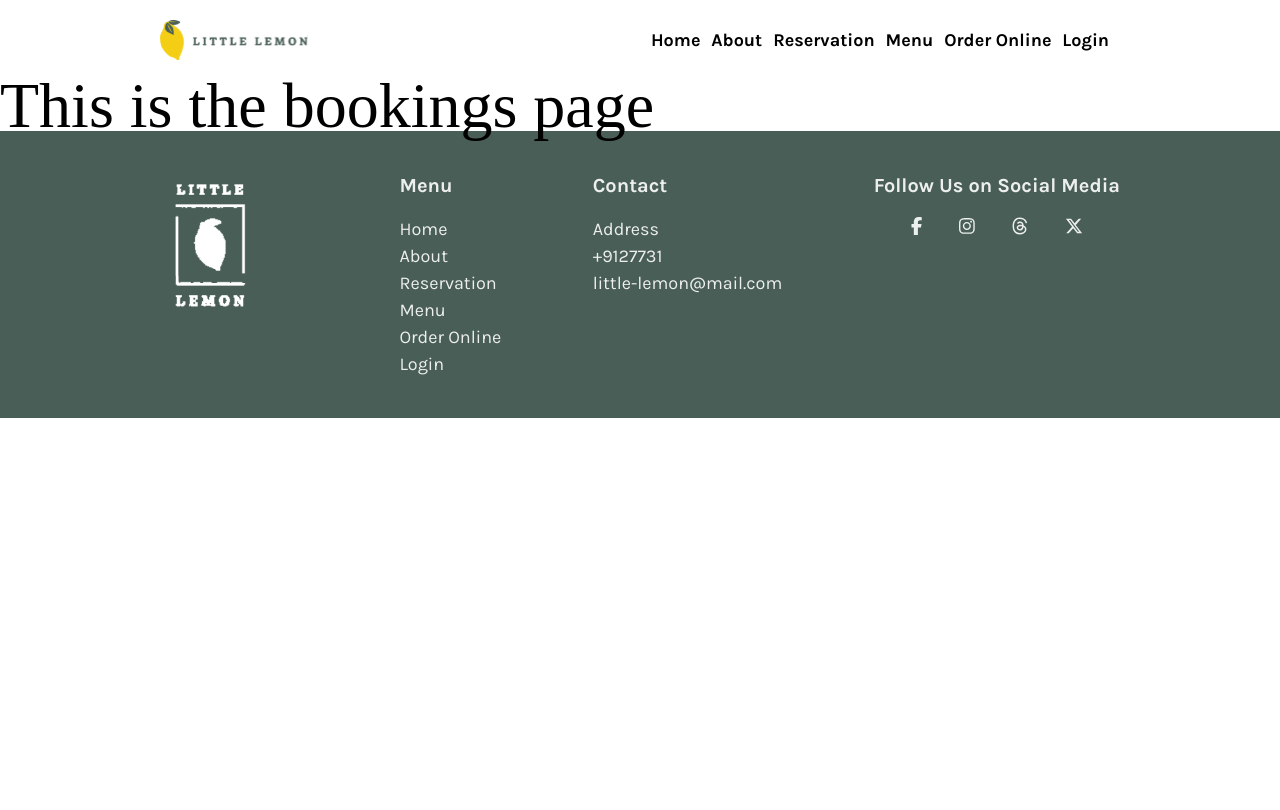
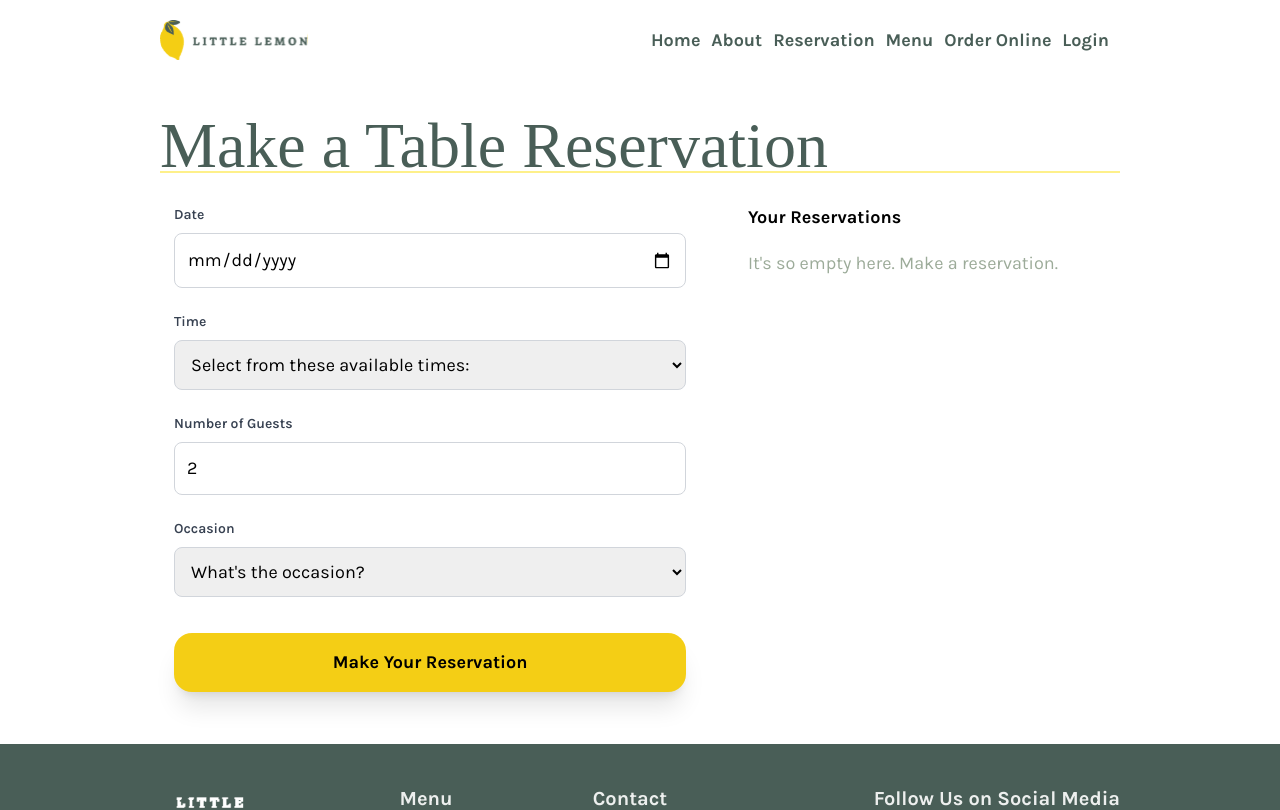
Before and after one commit to rafia-farooq/little-lemon, a React (Create React App) app: page /book-a-table in a window 1280 px wide. Shown: the top 810 px of the page. Built offline with nearby package versions, Linux system fonts and the light colour scheme; a web font is replaced by a local one.

Commit message:
added booking form and form validation using useState

```diff
--- a/src/Components/Home/Homepage.js
+++ b/src/Components/Home/Homepage.js
@@ -1,11 +1,17 @@
-import Main from './Main';
+import Hero from './Hero';
+import Menu from './Menu';
+import Testimonials from './Testimonials';
+import About from './About';
 
-function Homepage() {
-  return (
-    <>
-      <Main></Main>
-    </>
-  );
+const Homepage = () => {
+    return(
+        <main>
+            <Hero></Hero>
+            <Menu></Menu>
+            <Testimonials></Testimonials>
+            <About></About>
+        </main>
+    )
 }
 
 export default Homepage;
--- a/src/Components/Home/Main.js
+++ /dev/null
@@ -1,17 +0,0 @@
-import Hero from './Hero';
-import Menu from './Menu';
-import Testimonials from './Testimonials';
-import About from './About';
-
-const Main = () => {
-    return(
-        <main>
-            <Hero></Hero>
-            <Menu></Menu>
-            <Testimonials></Testimonials>
-            <About></About>
-        </main>
-    )
-}
-
-export default Main;
--- a/src/Components/Pages/Booking.js
+++ b/src/Components/Pages/Booking.js
@@ -1,6 +1,137 @@
+import { useState } from "react";
+import BookingForm from "./BookingForm";
+
 function Booking() {
+    // State to manage form values and errors
+    const [formData, setFormData] = useState({
+        date: '',
+        time: '',
+        guests: 2,
+        occasion: '',
+    });
+
+    // State to manage error messages
+    const [formErrors, setFormErrors] = useState({
+        time: '',
+        date: '',
+        guests: '',
+        occasion: '',
+    });
+
+    // Array for available times
+    const [availableTimes] = useState([
+        '5:00 PM',
+        '5:30 PM',
+        '6:00 PM',
+        '6:30 PM',
+        '7:00 PM',
+        '7:30 PM',
+        '8:00 PM',
+        '9:00 PM',
+        '10:00 PM',
+        '11:00 PM',
+    ]);
+
+    // Handle change for form elements
+    const handleChange = (e) => {
+        const { name, value } = e.target;
+        setFormData((prevData) => ({
+            ...prevData,
+            [name]: value,
+        }));
+
+        // Clear the error when the user changes the value
+        if (name === 'time' && value !== '') {
+            setFormErrors((prevErrors) => ({
+                ...prevErrors,
+                time: '',
+            }));
+        }
+        if (name === 'date' && value !== '') {
+            setFormErrors((prevErrors) => ({
+                ...prevErrors,
+                date: '',
+            }));
+        }
+        if (name === 'guests' && value !== '') {
+            setFormErrors((prevErrors) => ({
+                ...prevErrors,
+                guests: '',
+            }));
+        }
+        if (name === 'occasion' && value !== '') {
+            setFormErrors((prevErrors) => ({
+                ...prevErrors,
+                occasion: '',
+            }));
+        }
+    };
+
+    // Form validation before submission
+    const handleSubmit = (e) => {
+        e.preventDefault();
+
+        let errors = {};
+
+        // Validate the "time" field
+        if (!formData.time) {
+            errors.time = 'Select an available time';
+        }
+
+        // Validate the "date" field (ensure it's a future date)
+        if (!formData.date) {
+            errors.date = 'Date is required';
+        } else if (new Date(formData.date) <= new Date()) {
+            errors.date = 'Please choose a future date';
+        }
+
+        // Validate the "guests" field
+        if (!formData.guests || formData.guests < 1 || formData.guests > 15) {
+            errors.guests = 'Maximum guests allowed are 15';
+        }
+
+        // Validate the "occasion" field
+        if (!formData.occasion) {
+            errors.occasion = "You haven't picked the occasion";
+        }
+
+        // If there are errors, set them
+        if (Object.keys(errors).length > 0) {
+            setFormErrors(errors);
+        } else {
+            // Form submission logic goes here
+            console.log(formData);
+        }
+    };
+
     return (
-        <h1>This is the bookings page</h1>
-    )
-};
+        <>
+            <div className="about md:gap-7 w-3/4 my-10 mx-auto">
+                <header className="border-b-2 border-yellow-200">
+                    <h1>Make a Table Reservation</h1>
+                </header>
+                <main className="md:grid grid-cols-1 md:grid-cols-12 gap-12 mt-8">
+                    <div className="md:col-span-7">
+                        <BookingForm
+                            formData={formData}
+                            formErrors={formErrors}
+                            availableTimes={availableTimes}
+                            handleChange={handleChange}
+                            handleSubmit={handleSubmit}
+                        />
+                    </div>
+                    <div className="md:col-span-5 mt-14 md:mt-0">
+                        <h4 id="your-reservations" className="capitalize">
+                            Your Reservations
+                        </h4>
+                        <p className="mt-5 text-[#9cab99]">
+                            {formData.date ? `Reservation on ${formData.date} at ${formData.time}` : "It's so empty here. Make a reservation."}
+                        </p>
+                    </div>
+                </main>
+            </div>
+        </>
+    );
+}
+
 export default Booking;
--- /dev/null
+++ b/src/Components/Pages/BookingForm.js
@@ -0,0 +1,96 @@
+function BookingForm({ formData, formErrors, availableTimes, handleChange, handleSubmit }) {
+    return (
+        <form className="space-y-6 max-w-lg mx-auto" onSubmit={handleSubmit}>
+            {/* Date Field */}
+            <div className="space-y-2">
+                <label htmlFor="date" className="block text-sm font-semibold text-gray-700">
+                    Date
+                </label>
+                <input
+                    type="date"
+                    id="date"
+                    name="date"
+                    value={formData.date}
+                    onChange={handleChange}
+                    className="w-full p-3 border border-gray-300 rounded-lg focus:outline-none focus:ring-1 focus:ring-yellow-300"
+                />
+                {formErrors.date && <span className="text-red-500 text-sm">{formErrors.date}</span>}
+            </div>
+
+            {/* Time Field */}
+            <div className="space-y-2">
+                <label htmlFor="time" className="block text-sm font-semibold text-gray-700">
+                    Time
+                </label>
+                <select
+                    id="time"
+                    name="time"
+                    value={formData.time}
+                    onChange={handleChange}
+                    className="w-full p-3 border border-gray-300 rounded-lg focus:outline-none focus:ring-1 focus:ring-yellow-300"
+                >
+                    <option value="">Select from these available times:</option>
+                    {availableTimes.map((time, index) => (
+                        <option key={index} value={time}>
+                            {time}
+                        </option>
+                    ))}
+                </select>
+                {formErrors.time && (
+                    <span className="formError text-red-500 text-sm">{formErrors.time}</span>
+                )}
+            </div>
+
+            {/* Guests Field */}
+            <div className="space-y-2">
+                <label htmlFor="guests" className="block text-sm font-semibold text-gray-700">
+                    Number of Guests
+                </label>
+                <input
+                    type="number"
+                    id="guests"
+                    name="guests"
+                    value={formData.guests}
+                    onChange={handleChange}
+                    min="1"
+                    max="15"
+                    className="w-full p-3 border border-gray-300 rounded-lg focus:outline-none focus:ring-1 focus:ring-yellow-300"
+                />
+                {formErrors.guests && <span className="text-red-500 text-sm">{formErrors.guests}</span>}
+            </div>
+
+            {/* Occasion Field */}
+            <div className="space-y-2">
+                <label htmlFor="occasion" className="block text-sm font-semibold text-gray-700">
+                    Occasion
+                </label>
+                <select
+                    id="occasion"
+                    name="occasion"
+                    value={formData.occasion}
+                    onChange={handleChange}
+                    className="w-full p-3 border border-gray-300 rounded-lg focus:outline-none focus:ring-1 focus:ring-yellow-300"
+                >
+                    <option value="">What's the occasion?</option>
+                    <option value="Party">Party</option>
+                    <option value="Casual">Casual</option>
+                    <option value="Anniversary">Anniversary</option>
+                </select>
+                {formErrors.occasion && (
+                    <span className="formError text-red-500 text-sm">{formErrors.occasion}</span>
+                )}
+            </div>
+
+            {/* Submit Button */}
+            <div>
+                <input
+                    type="submit"
+                    value="Make Your Reservation"
+                    className="button hover:!bg-[#ffe252] shadow-xl my-3 w-full"
+                />
+            </div>
+        </form>
+    );
+}
+
+export default BookingForm;
--- a/src/index.css
+++ b/src/index.css
@@ -127,3 +127,9 @@ footer h3 {
 footer li:hover, footer .icon:hover {
   color: var(--peach);
 }
+
+/* Booking page */
+
+header {
+  color: var(--green);
+}
```
